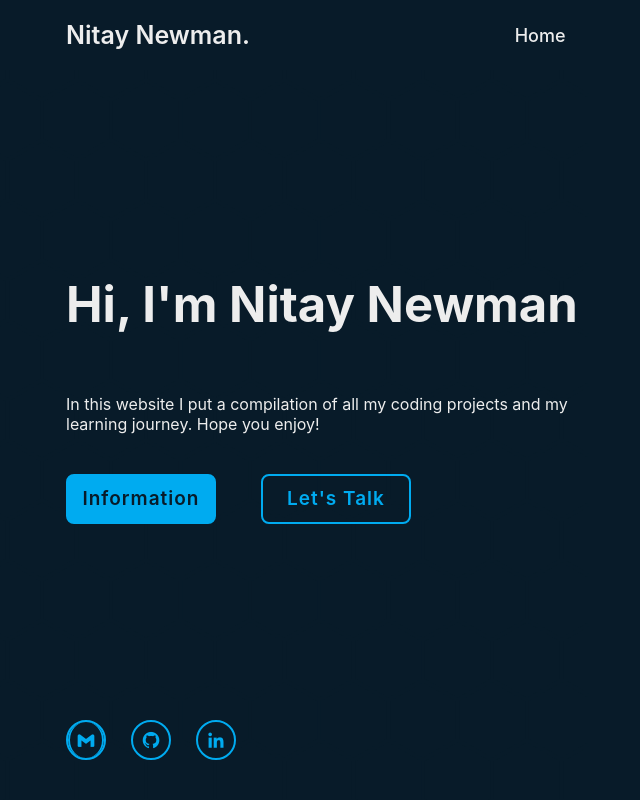
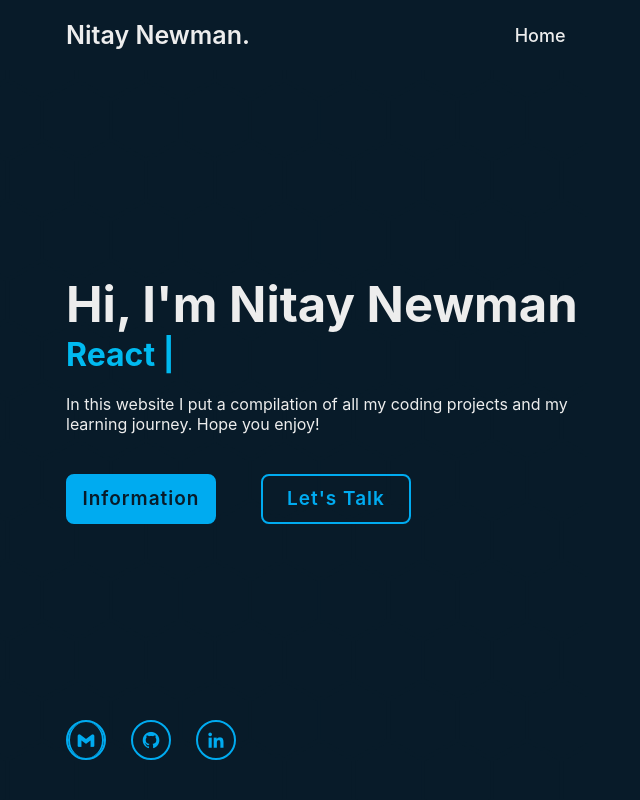
Before and after one commit to nitaynewman/portfolio, a React (Create React App) app: page / in a window 1280 px wide. Shown: the top 800 px of the page, without its empty margins (62-702 px from the left). Built offline with nearby package versions, Linux system fonts and the light colour scheme; no server answers.

Commit message:
fixing moving text

```diff
--- a/src/App.css
+++ b/src/App.css
@@ -78,6 +78,8 @@
 
 .home-content {
   max-width: 600px;
+  position: relative;
+  z-index: 1;
 }
 
 .home-content h1 {
@@ -106,7 +108,7 @@
   font-size: 32px;
   font-weight: 700;
   color: #00baf0;
-
+  position: relative;
 }
 
 .home-content span:nth-of-type(2) {
```
